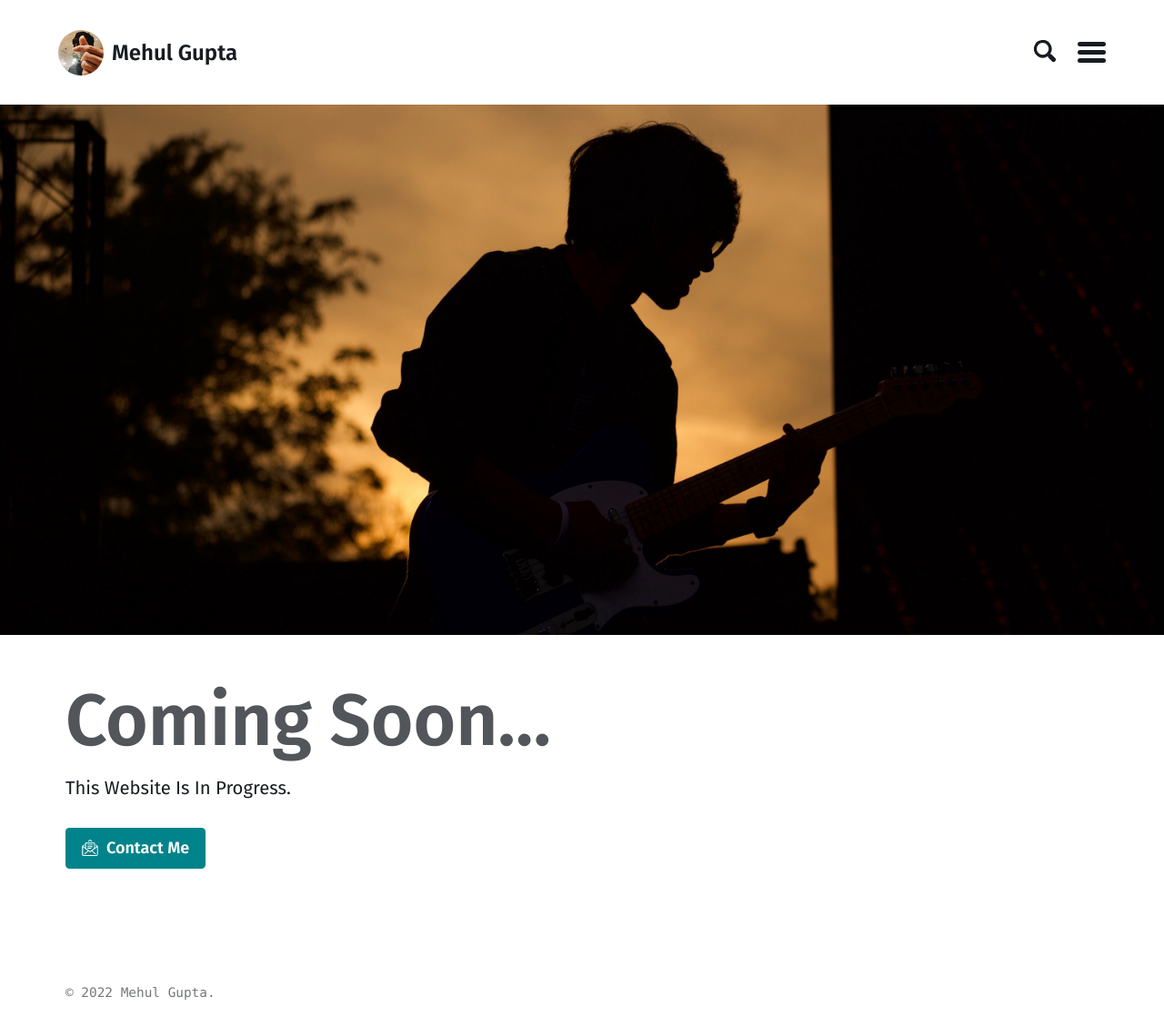
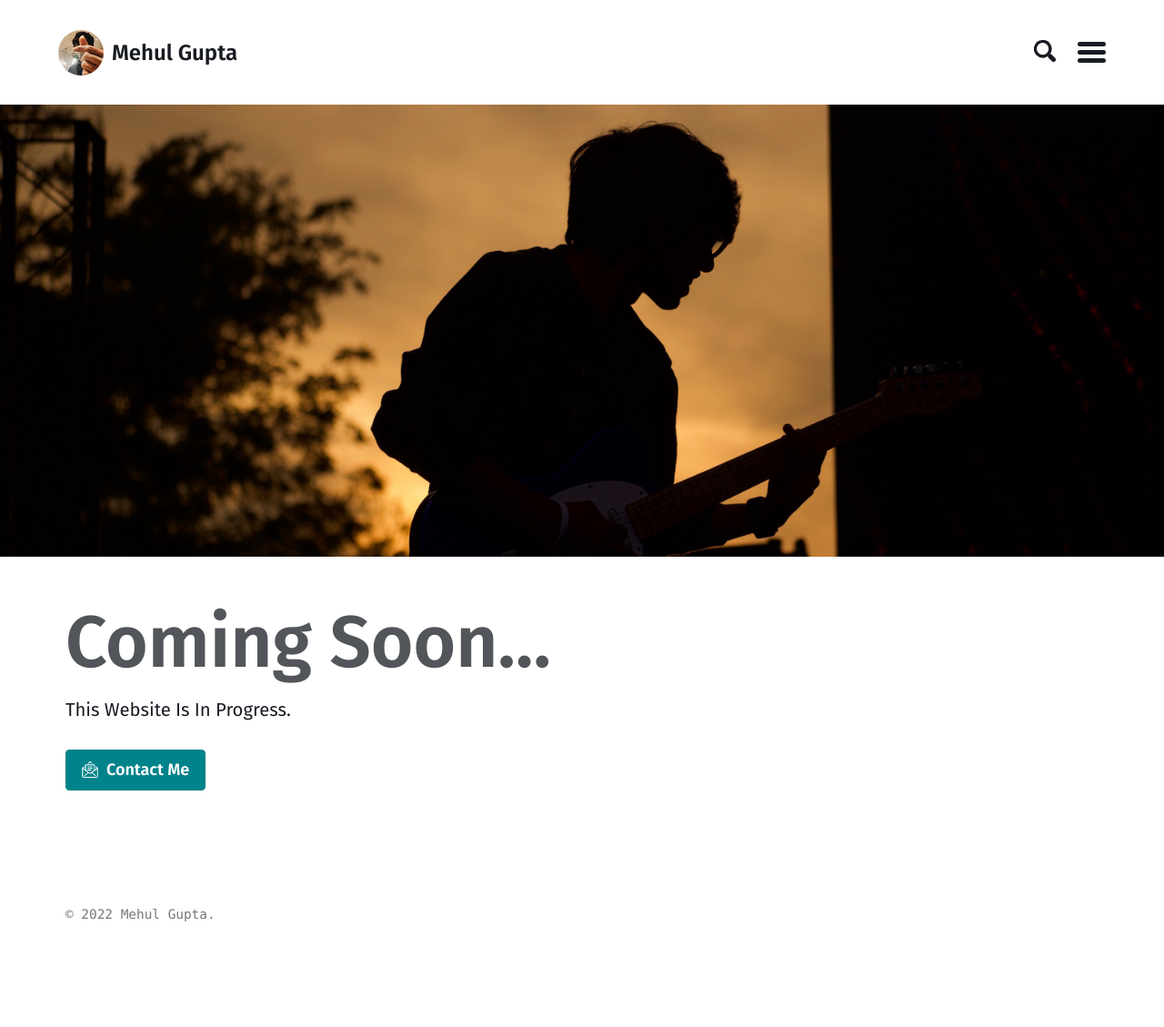
Before and after one commit to mehulg25/mehulg25.github.io, a Jekyll site: the page built from index.html, in a window 1280 px wide. Shown: the whole page at 91% size. Built offline with Jekyll 4.4.1, drawn with Linux system fonts in a browser that asks for light colours; the list of posts is cut into pages by our own code; after the commit the page ends 1043 px from its top, so only the background shows below that.

Commit message:
Update Banner

```diff
--- a/index.html
+++ b/index.html
@@ -1,7 +1,7 @@
 ---
 layout: home
 alt_title: "Coming Soon..."
-image: /assets/images/gargi_banner_1.JPG
+image: /assets/images/gargi_banner_2.jpg
 introduction: |
  This Website Is In Progress.
 actions:
```
Also changed, not shown: assets/images/gargi_banner_2.jpg (added), 1 other file.
